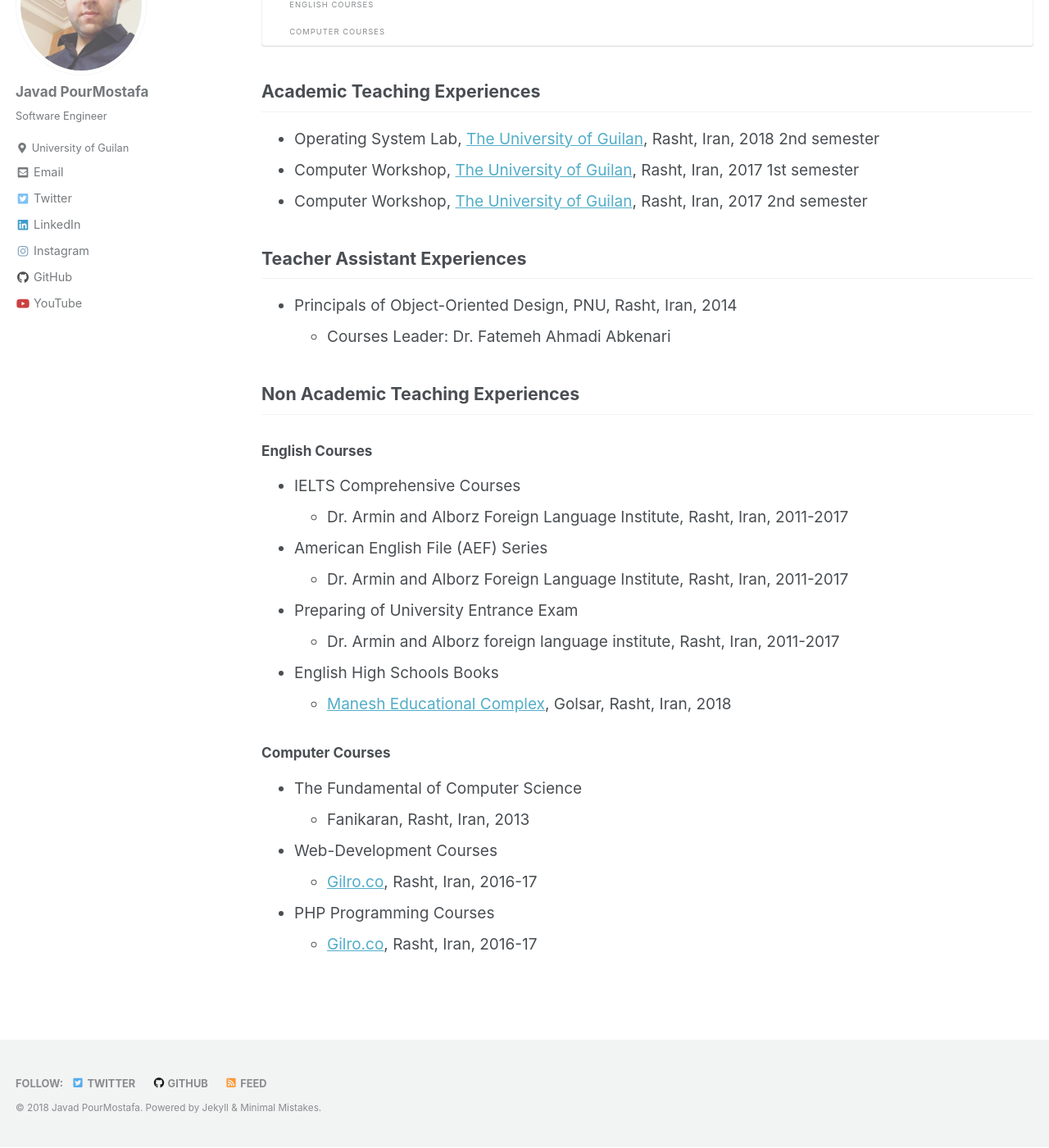
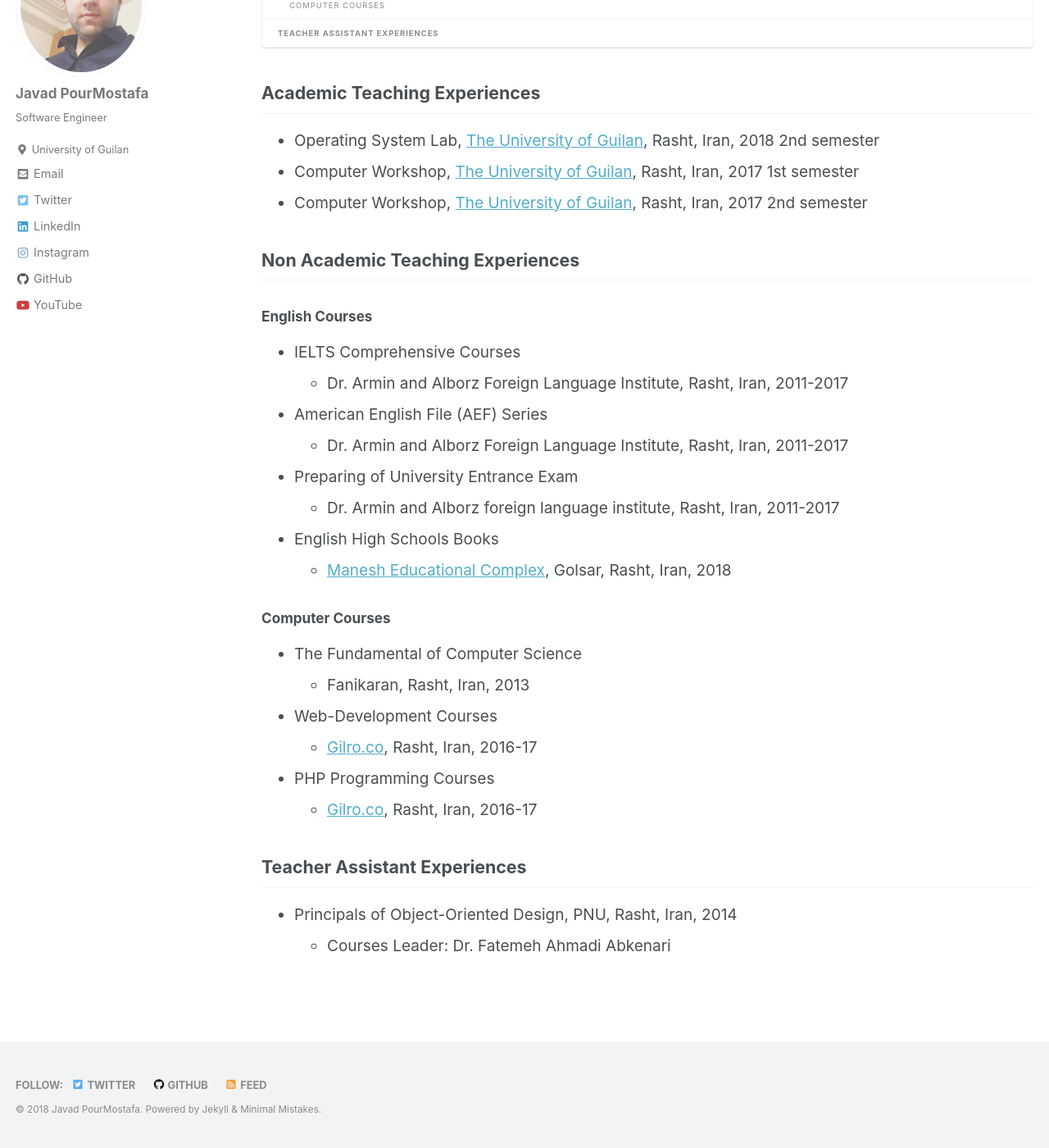
Before and after one commit to JoyeBright/JoyeBright.github.io, a Jekyll site: the page built from _pages/teaching.md, in a window 1280 px wide and 1400 px high, scrolled down 272 px. Shown: the whole window at 82% size. Built offline with Jekyll 4.4.1, drawn with Linux system fonts in a browser that asks for light colours; nearby versions of some CDN libraries; some of the changed lines change nothing that is shown; some of the changed text lies outside the part shown.

Commit message:
teaching experiences

```diff
--- a/_pages/teaching.md
+++ b/_pages/teaching.md
@@ -12,10 +12,6 @@ author_profile: true
 *   Operating System Lab, [The University of Guilan](http://ce.guilan.ac.ir), Rasht, Iran, 2018 2nd semester
 *   Computer Workshop, [The University of Guilan](http://ce.guilan.ac.ir), Rasht, Iran, 2017 1st semester
 *   Computer Workshop, [The University of Guilan](http://ce.guilan.ac.ir), Rasht, Iran, 2017 2nd semester
-
-## Teacher Assistant Experiences
-*   Principals of Object-Oriented Design, PNU, Rasht, Iran, 2014
-    *   Courses Leader: Dr. Fatemeh Ahmadi Abkenari
 
 ## Non Academic Teaching Experiences
 ### English Courses
@@ -35,3 +31,7 @@ author_profile: true
     *   [Gilro.co](http://gilro.net), Rasht, Iran, 2016-17
 *   PHP Programming Courses
     *   [Gilro.co](http://gilro.net), Rasht, Iran, 2016-17
+
+## Teacher Assistant Experiences
+*   Principals of Object-Oriented Design, PNU, Rasht, Iran, 2014
+    *   Courses Leader: Dr. Fatemeh Ahmadi Abkenari
```
